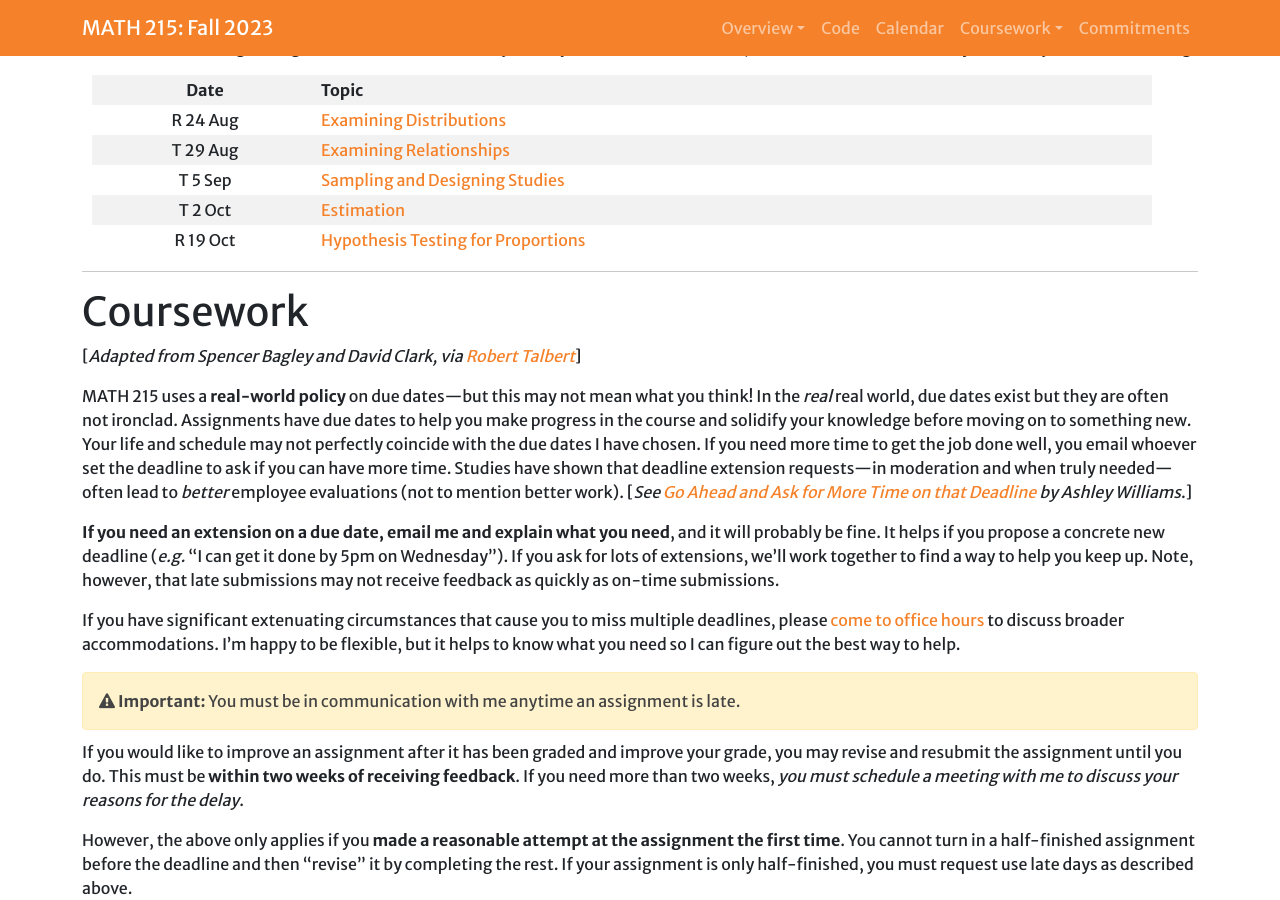
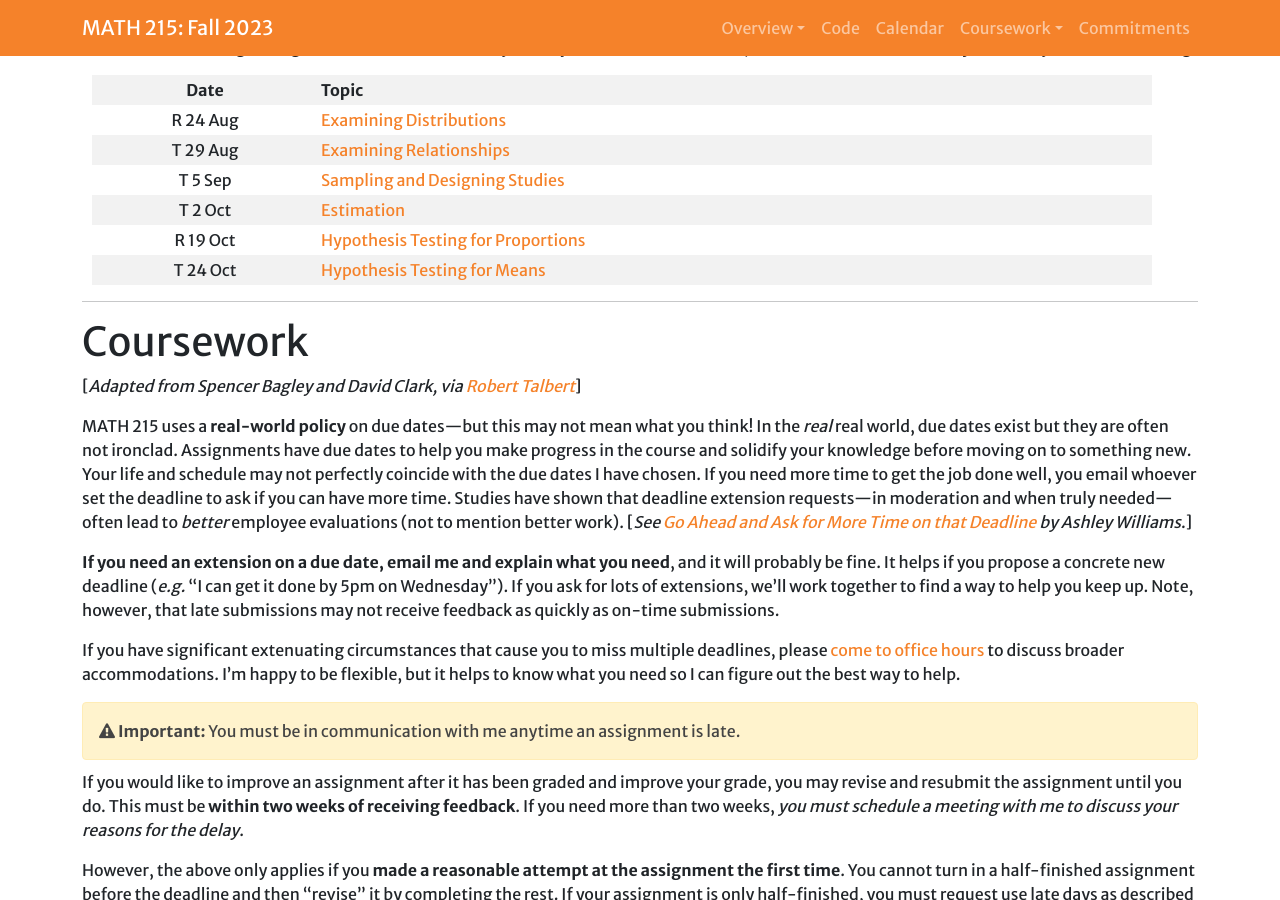
Before and after one commit to Hendrix-CS/math215, a Jekyll site: the page built from index.md, in a window 1280 px wide and 900 px high, scrolled down 1824 px. Built offline with Jekyll 4.4.1, drawn with Linux system fonts in a browser that asks for light colours; a script that is not in the unit is left out.

Commit message:
Example code mean hyp test

```diff
--- a/index.md
+++ b/index.md
@@ -59,7 +59,7 @@ When you encounter a section of the text that uses R, **follow the instructions
 | T 5 Sep | [Sampling and Designing Studies](https://www.kaggle.com/code/markgoadrich/math-215-sampling-designing-studies) |
 | T 2 Oct | [Estimation](https://www.kaggle.com/markgoadrich/math-215-estimation) |
 | R 19 Oct | [Hypothesis Testing for Proportions](https://www.kaggle.com/code/markgoadrich/math-215-hypothesis-testing-proportion) |
-
+| T 24 Oct | [Hypothesis Testing for Means](https://www.kaggle.com/markgoadrich/math-215-hypothesis-testing-mean) |
 
 <hr>
 
```
